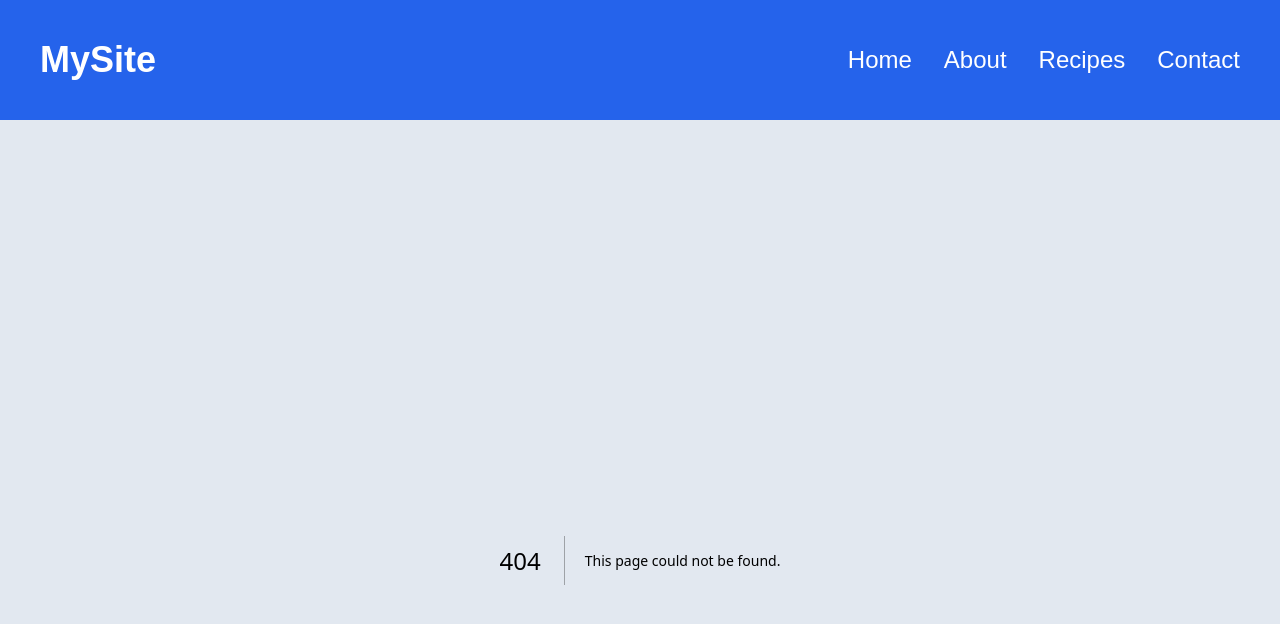
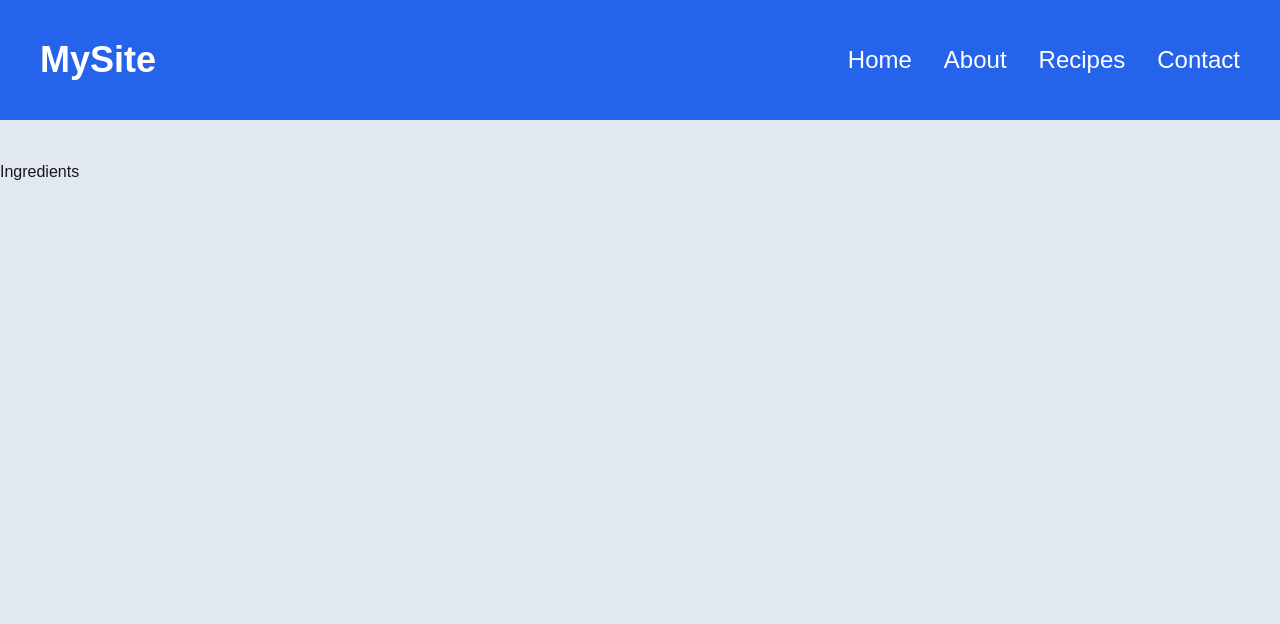
Before and after one commit to SantinoGiordano/Recipe-Maker, a Next.js app: page /recipes/ingredients in a window 1280 px wide. Before the commit this address had no page. Shown: the top 624 px of the page. Built offline with nearby package versions, Linux system fonts and the light colour scheme.

Commit message:
created an ingredients page

```diff
--- /dev/null
+++ b/app/(root)/recipes/ingredients/page.tsx
@@ -0,0 +1,9 @@
+import React from 'react'
+
+const Ingredients = () => {
+  return (
+    <div>Ingredients</div>
+  )
+}
+
+export default Ingredients
```
